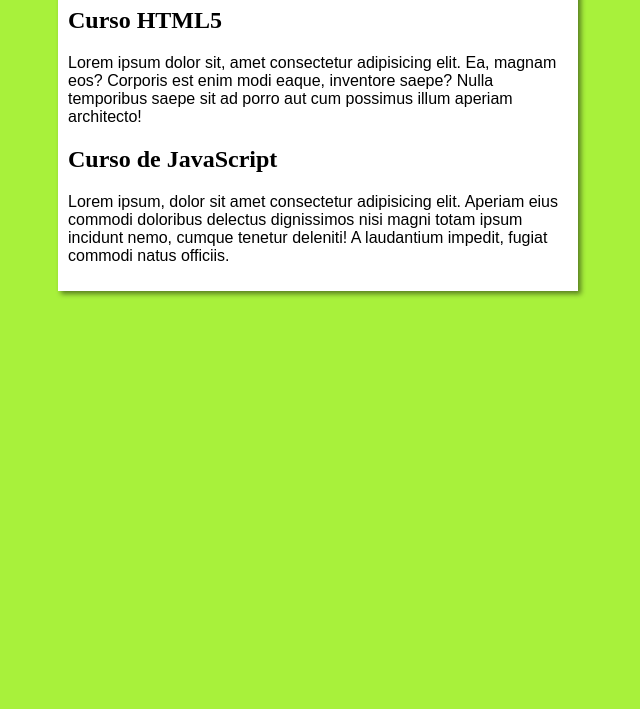
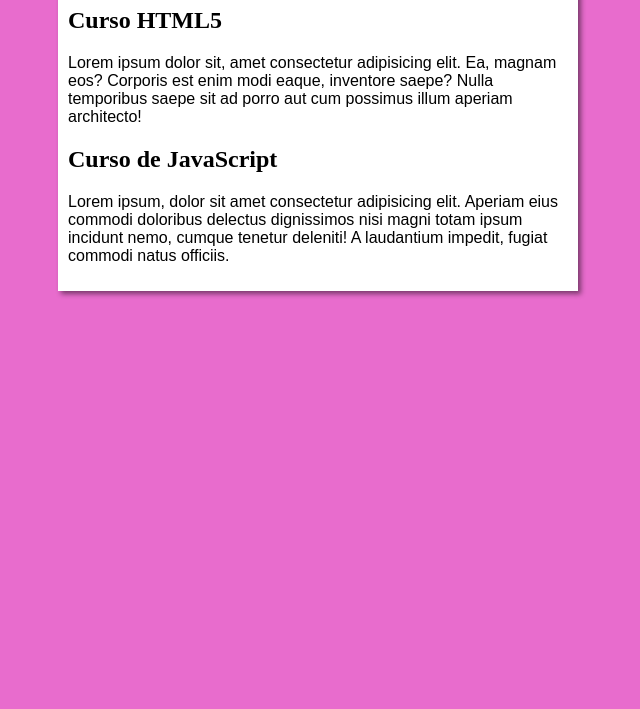
Before and after one commit to Thuram/Projeto-Site, a plain HTML site: page index.html in a window 1280 px wide. Shown: the part 91-800 px from the top of the page, without its empty margins (322-962 px from the left). Drawn offline with Linux system fonts and the light colour scheme.

Commit message:
color change
cores

```diff
--- a/estilos/style.css
+++ b/estilos/style.css
@@ -5,7 +5,7 @@ p {
 }
 
 body {
-    background-color: rgb(168, 241, 59);
+    background-color: rgb(232, 108, 205);
 }
 
 main {
```
